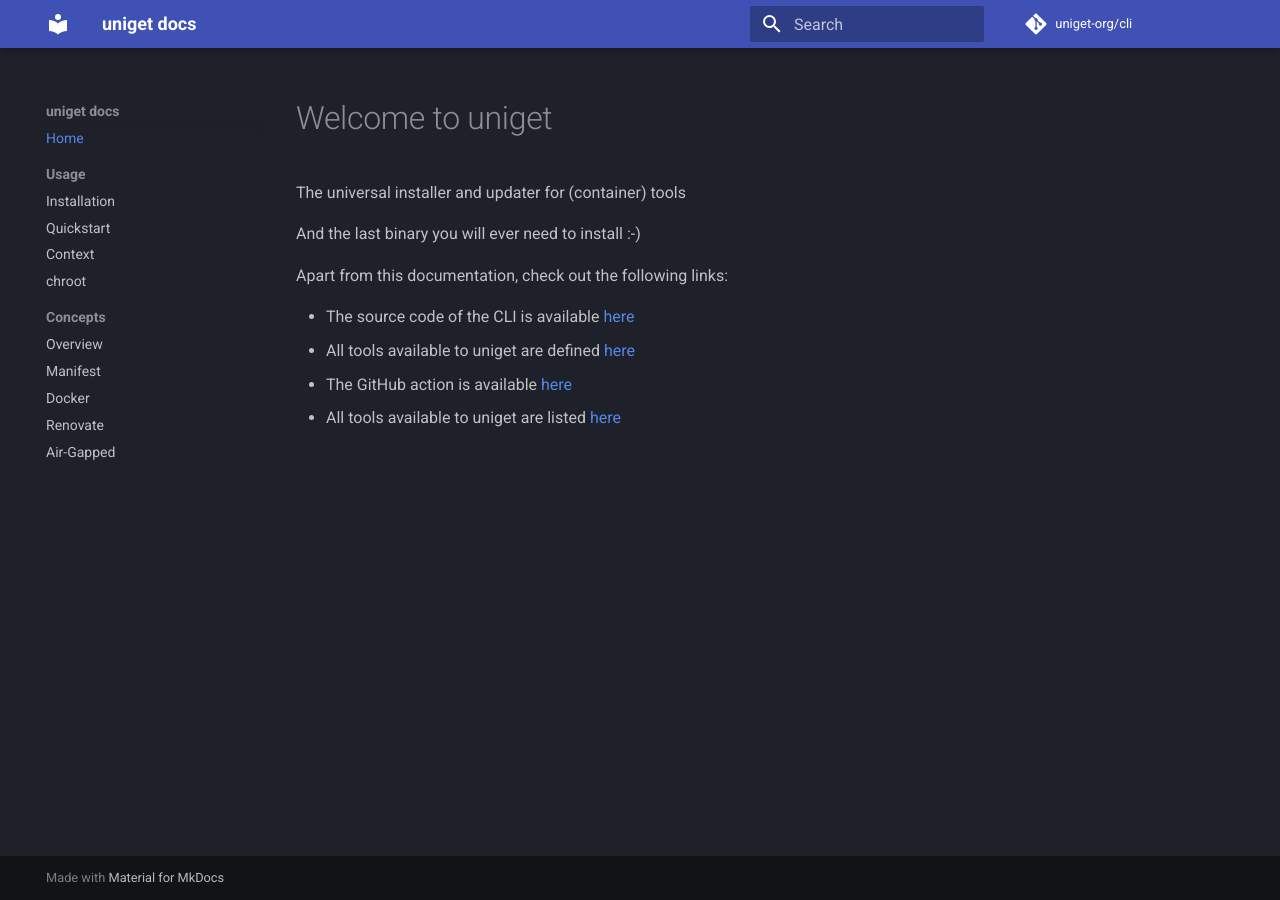
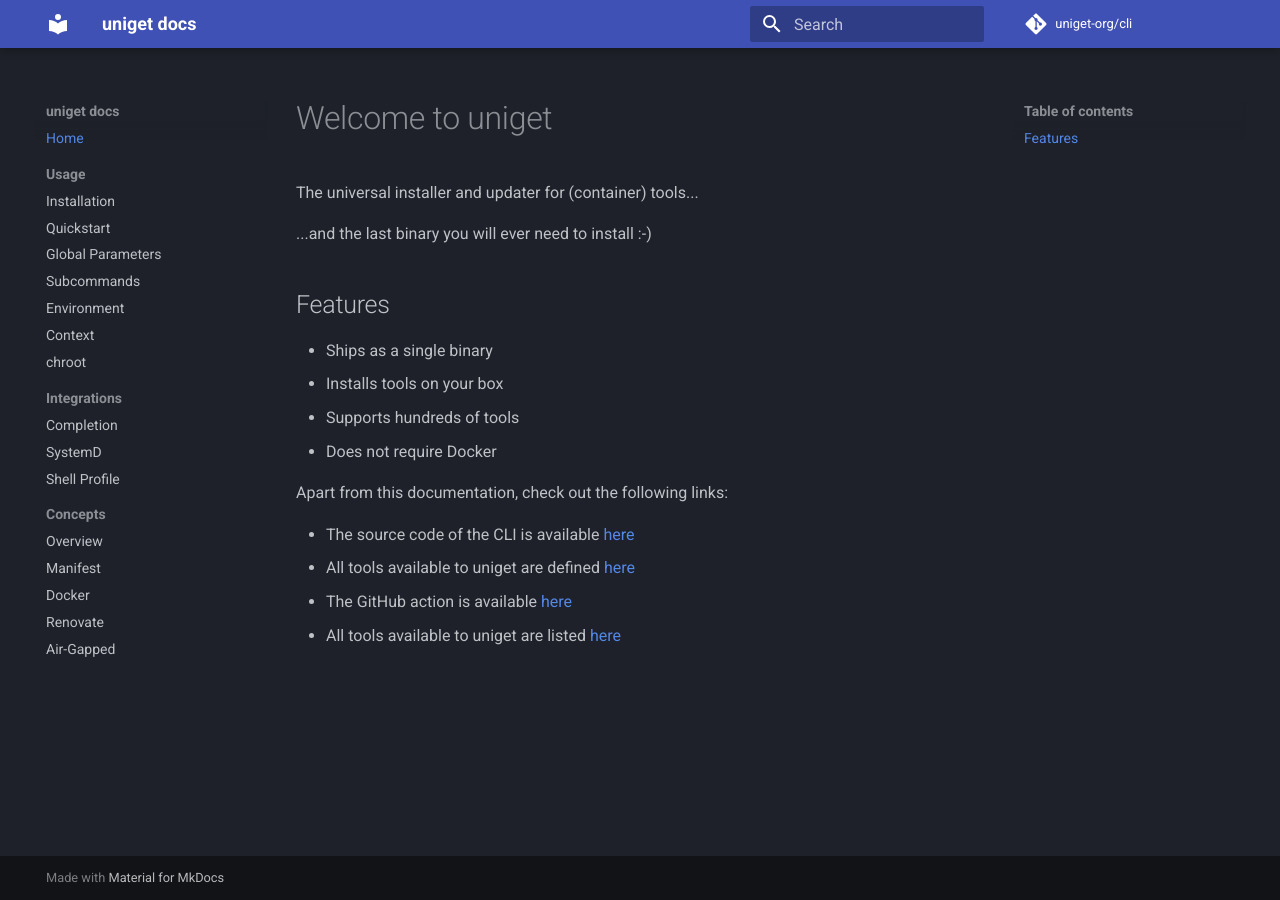
Before and after one commit to uniget-org/docs.uniget.dev, an MkDocs documentation site: the page built from docs/index.md, in a window 1280 px wide. Built offline with MkDocs 1.6.1 and Material for MkDocs 9.7.7, drawn with Linux system fonts in a browser that asks for light colours; comment, search, counter and statistics services are not loaded.

Commit message:
Updated documentation

```diff
--- a/docs/index.md
+++ b/docs/index.md
@@ -1,8 +1,15 @@
 # Welcome to uniget
 
-The universal installer and updater for (container) tools
+The universal installer and updater for (container) tools...
 
-And the last binary you will ever need to install :-)
+...and the last binary you will ever need to install :-)
+
+## Features
+
+- Ships as a single binary
+- Installs tools on your box
+- Supports hundreds of tools
+- Does not require Docker
 
 Apart from this documentation, check out the following links:
 
--- a/mkdocs.yaml
+++ b/mkdocs.yaml
@@ -13,8 +13,15 @@ nav:
 - Usage:
   - Installation: installation.md
   - Quickstart: quickstart.md
+  - Global Parameters: global-parameters.md
+  - Subcommands: subcommands.md
+  - Environment: environment.md
   - Context: context.md
   - chroot: chroot.md
+- Integrations:
+  - Completion: completion.md
+  - SystemD: systemd.md
+  - Shell Profile: shell-profile.md
 - Concepts:
   - Overview: concepts.md
   - Manifest: manifest.md
```
Also changed, not shown: docs/completion.md (added, +3 -0 lines), docs/concepts.md (+2 -0 lines), docs/context.md (+10 -2 lines), docs/cron.md (added, +3 -0 lines), docs/environment.md (added, +23 -0 lines), docs/global-parameters.md (added, +39 -0 lines), docs/manifest.md (+1 -1 lines), docs/shell-profile.md (added, +3 -0 lines), docs/subcommands.md (added, +83 -0 lines), docs/systemd.md (added, +3 -0 lines).
